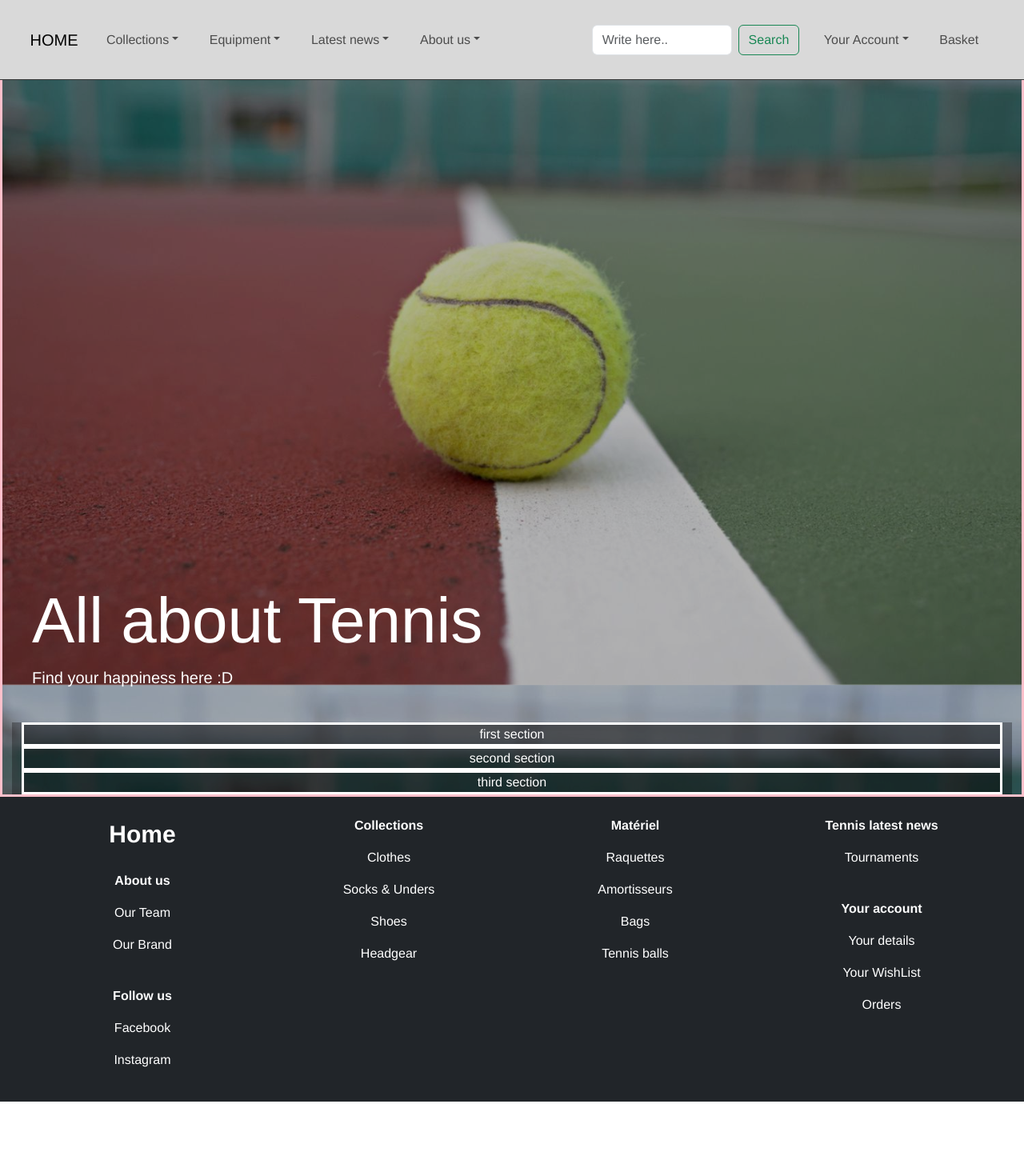
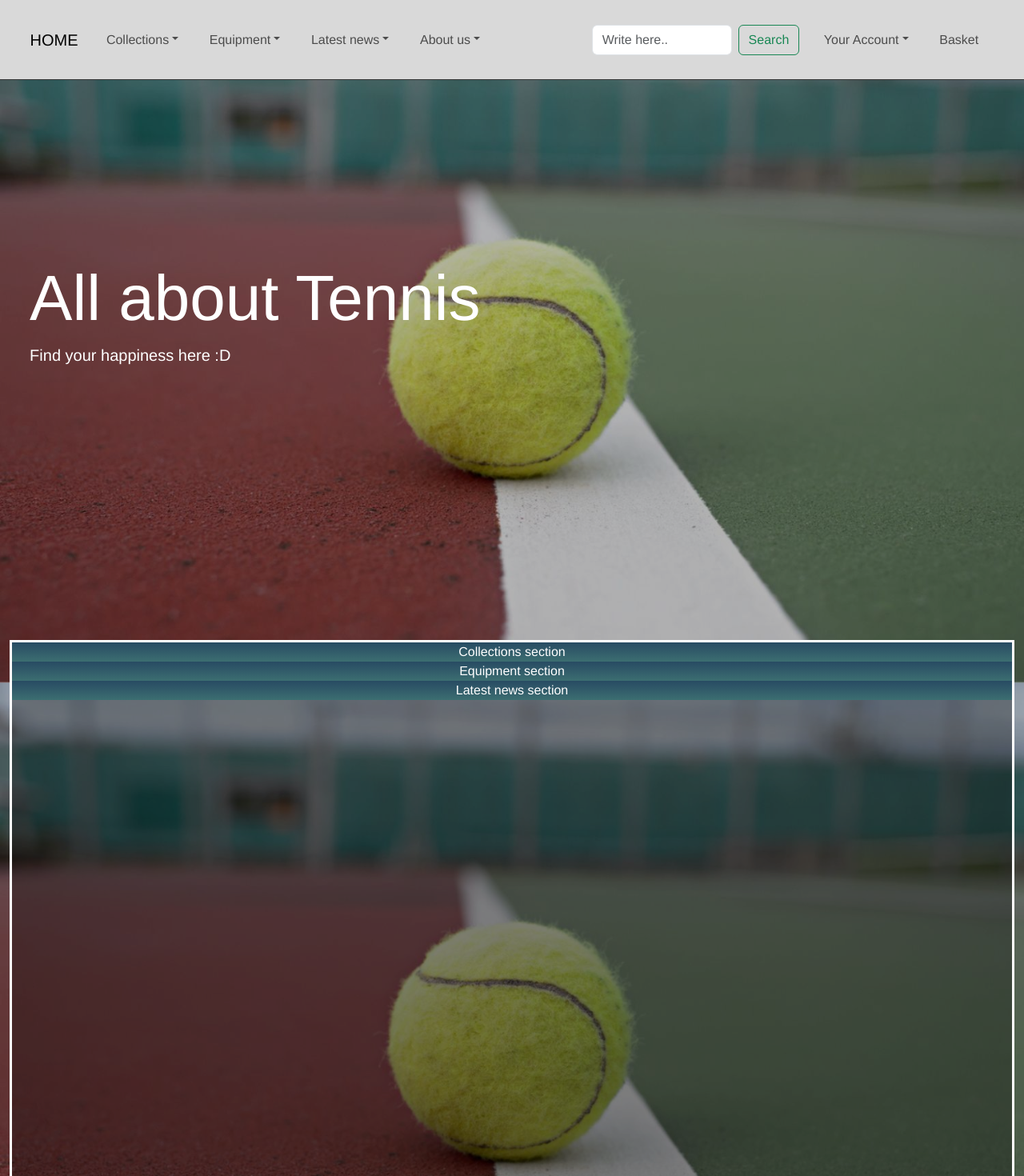
Before and after one commit to Mr-R-b0t/tenis-fiesta, a Vue app in the folder front/: page /#/ in a window 1280 px wide. Shown: the top 1470 px of the page at 80% size. Before the commit the page ends 1377 px from the top, so only its background shows below. Built offline with nearby package versions, Linux system fonts and the light colour scheme.

Commit message:
ptite update

```diff
--- a/front/src/components/FooterComponent.vue
+++ b/front/src/components/FooterComponent.vue
@@ -1,6 +1,6 @@
 <template>
-    <footer class="bg-dark text-white p-4">
-        <div class="d-flex">
+    <footer class="container-fluid bg-dark text-white p-4">
+        <div class="d-flex padpad">
             <div class="w-25">
                 <router-link to="/" class="font-weight-bold footer-title bold text-decoration-none text-white">Home</router-link>
                 <br> <br> <p class="bold">About us</p>
@@ -16,14 +16,16 @@
                 <p>Clothes</p>
                 <p>Socks & Unders</p>
                 <p>Shoes</p>
-                <p>Headgear</p></div>
+                <p>Headgear</p>
+            </div>
 
             <div class="w-25">
                 <p class="bold">Matériel</p>
                 <p>Raquettes</p>
                 <p>Amortisseurs</p>
                 <p>Bags</p>
-                <p>Tennis balls</p></div>
+                <p>Tennis balls</p>
+            </div>
 
             <div class="w-25">
                 <p class="bold">Tennis latest news</p>
@@ -32,7 +34,8 @@
                 <br><p class="bold">Your account</p>
                 <p>Your details</p>
                 <p>Your WishList</p>
-                <p>Orders</p></div>
+                <p>Orders</p>
+            </div>
         </div>
     </footer>
 </template>
@@ -50,4 +53,7 @@ export default {
 .bold{
     font-weight: bold;
 }
+.padpad{
+    padding:2% 0%;
+}
 </style>
--- a/front/src/views/HomeView.vue
+++ b/front/src/views/HomeView.vue
@@ -1,21 +1,20 @@
 <template>
   <div class="home container-fluid">
-    <div class="header d-flex align-items-end">
+    <div class="header d-flex align-items-center">
       <div class="main-title d-flex flex-column align-items-start">
         <h1 class="display-1">All about Tennis</h1>
         <p class="lead">Find your happiness here :D</p>
       </div>
     </div>
-    <div class="sections container-fluid">
-      <div class="section">first section</div>
-      <div class="section">second section</div>
-      <div class="section">third section</div>
+    <div class="sections">
+      <div class="section w-100">Collections section</div>
+      <div class="section w-100">Equipment section</div>
+      <div class="section w-100">Latest news section</div>
     </div>
   </div>
 </template>
 <style scoped>
 .home{
-  border: solid pink;
   position: relative;
   top: 0px;
   width: 100%;
@@ -27,16 +26,18 @@
 
 }
 .header{
-  height: 900px;
+  height: 800px;
   background-color: transparent;
 }
 .main-title{
   padding: 2%;
 }
 .sections{
-  background-color:  rgba(0, 0, 0, 0.3);}
-.sections .section{
-  background-color: rgba(0, 0, 0, 0.3);
+  height: 1000px;
+  background-color:  rgba(0, 0, 0, 0.3);
   border: solid;
 }
+.sections .section{
+  background: linear-gradient(180deg, #284B63 0%, #3C6E71 100%);
+}
 </style>
```
